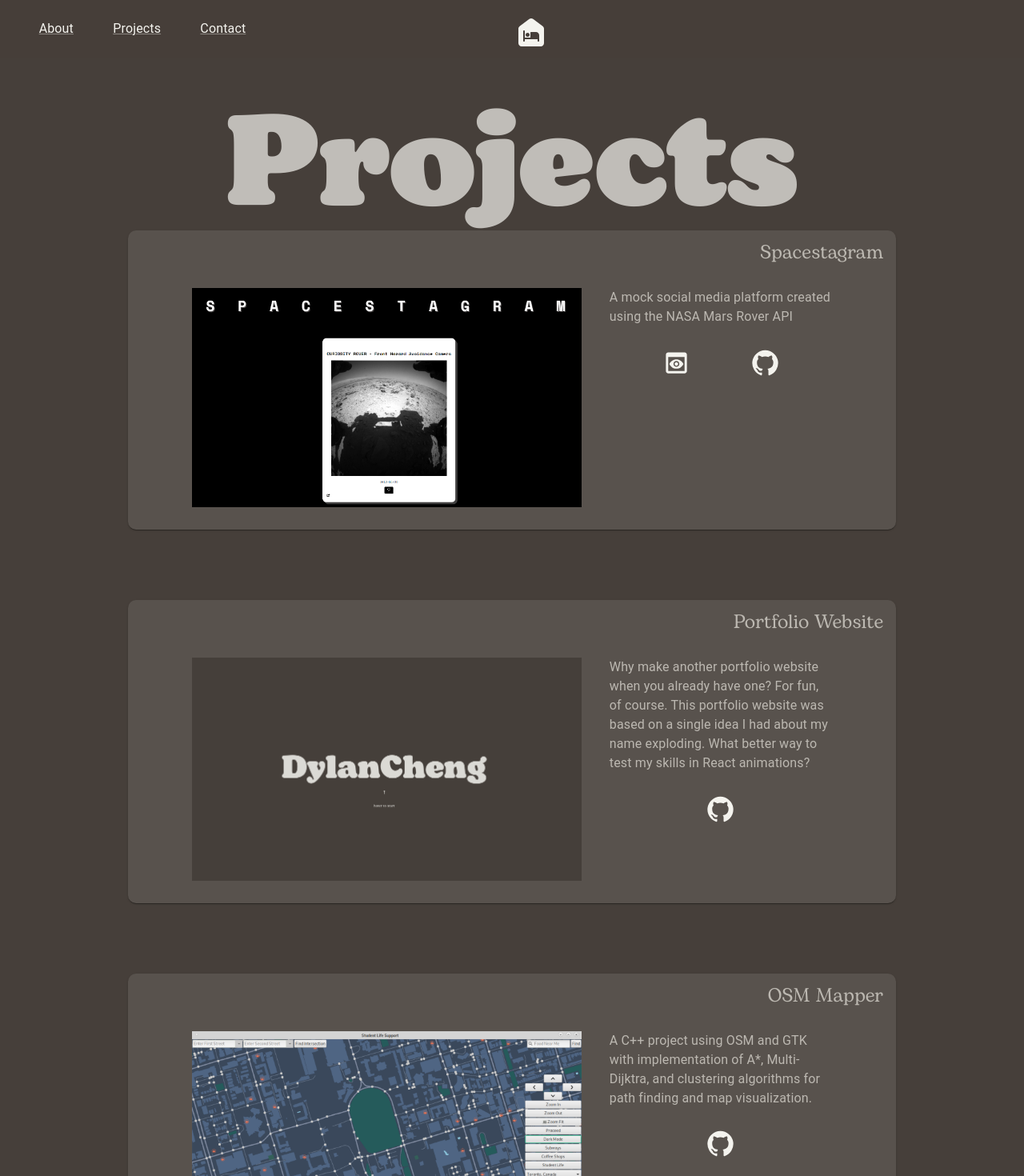
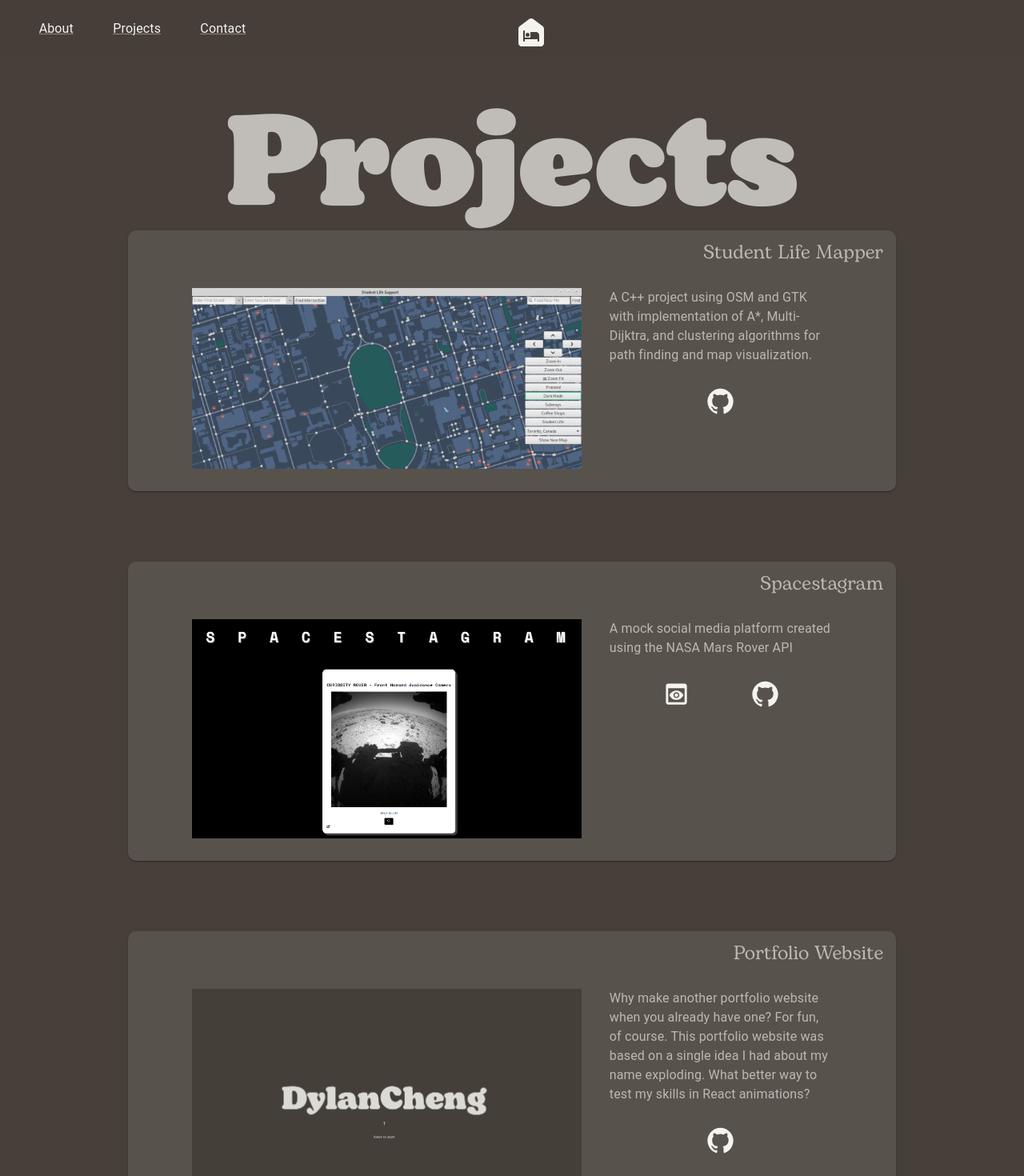
Before and after one commit to dylncheng/dc-cv, a Next.js app: page /projects in a window 1280 px wide. Shown: the top 1470 px of the page at 80% size. Built offline with nearby package versions, Linux system fonts and the light colour scheme.

Commit message:
changed project order

```diff
--- a/data.js
+++ b/data.js
@@ -10,6 +10,13 @@ import dcCV from '/public/dc-cv.png'
 let data = {
     projects:  [
         {
+            name: "Student Life Mapper",
+            description: "A C++ project using OSM and GTK with implementation of A*, Multi-Dijktra, and clustering algorithms for path finding and map visualization.",
+            image: mapper,
+            github:"https://gitfront.io/r/dividividib/UkY4B3JybKy6/StudentLifeMap/",
+            link: ""
+        },
+        {
             name: "Spacestagram",
             description: "A mock social media platform created using the NASA Mars Rover API",
             image: spacestagram,
@@ -21,13 +28,6 @@ let data = {
             description: "Why make another portfolio website when you already have one? For fun, of course. This portfolio website was based on a single idea I had about my name exploding. What better way to test my skills in React animations?",
             image: dcCV,
             github:"https://github.com/dylncheng/dc-cv",
-            link: ""
-        },
-        {
-            name: "OSM Mapper",
-            description: "A C++ project using OSM and GTK with implementation of A*, Multi-Dijktra, and clustering algorithms for path finding and map visualization.",
-            image: mapper,
-            github:"https://gitfront.io/r/dividividib/UkY4B3JybKy6/StudentLifeMap/",
             link: ""
         },
         {
```
